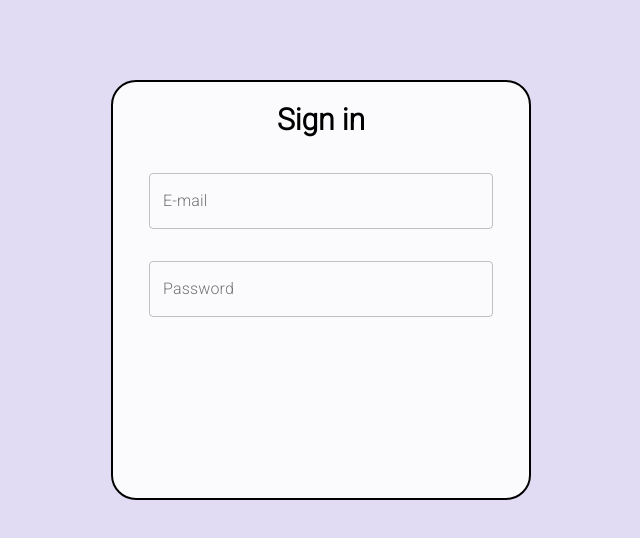
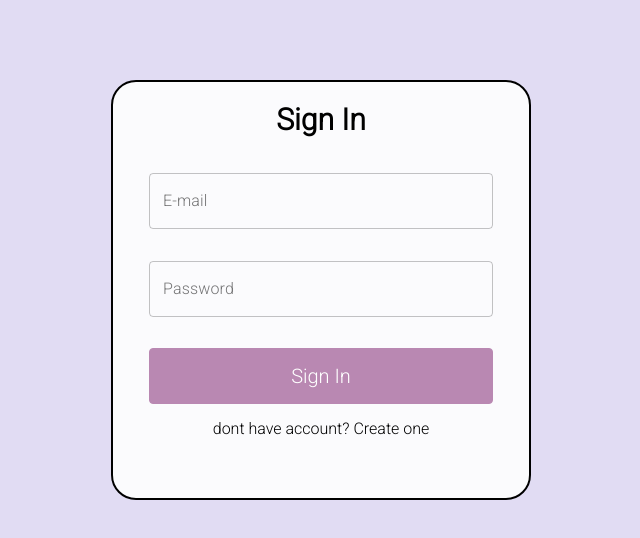
Before and after one commit to KWiduch/music-shop-react-redux, a React (Create React App) app in the folder music-shop/: page /login in a window 1280 px wide. Shown: the top 538 px of the page, without its empty margins (319-959 px from the left). Built offline with nearby package versions, Linux system fonts and the light colour scheme; no server answers; the database is empty.

Commit message:
login+yup

```diff
--- a/music-shop/src/components/LoginScreen.js
+++ b/music-shop/src/components/LoginScreen.js
@@ -1,14 +1,17 @@
 import React from 'react'
 import TextField from '@material-ui/core/TextField';
-import { makeStyles } from '@material-ui/core/styles';
+import { makeStyles, } from '@material-ui/core/styles';
 import { green } from '@material-ui/core/colors';
+import {Formik,Form, ErrorMessage,useFormik} from "formik";
+import {signInSchema} from "./Validation"
+import { Button } from '@material-ui/core';
 
     const useStyles = makeStyles((theme) => ({
   root: {
     '& > *': {
       margin: theme.spacing(2),
 
-    //   width: '25ch',
+      // width: '25ch',
     },
   },
 }));
@@ -16,23 +19,44 @@ import { green } from '@material-ui/core/colors';
 
 const LoginScreen =()=>{
 
-
-
   const classes = useStyles();
 
     return(
         <>
-            <div className="login__container">
-            <div className="login__title">
-                Sign in
-            </div>
-
-            <form>
-                <TextField className={classes.root} style={{color: green}}id="outlined-basic" label="E-mail" variant="outlined" />
-                <TextField className={classes.root} id="outlined-basic" label="Password" variant="outlined" />
-            </form>
-            </div>
-
+        <Formik initialValues={{
+          firstName: "",
+          lastName: "",
+          email: "",
+          password: "",
+          age: "",
+        }}
+        validationSchema={signInSchema}
+        onSubmit={(fields)=>{
+          console.log(fields)
+        }}
+        >
+        <div className="login__container">
+        <div className="login__title">Sign In</div>
+        <Form>
+        <TextField className={classes.root} style={{color: green}}id="outlined-basic" label="E-mail" variant="outlined" />
+        <ErrorMessage
+        name="email"
+        component="div"
+        className="invalid-feedback"
+        style={{color: "red", display: "flex",justifyContent:"Center",fontWeight:"bold"}}
+        />
+        <TextField className={classes.root} id="outlined-basic" label="Password" variant="outlined" />
+        <ErrorMessage
+        name="password"
+        component="div"
+        className="invalid-feedback"
+        style={{color: "red", display: "flex",justifyContent:"Center",fontWeight:"bold"}}
+        />
+        <div className="login_button"><button>Sign In</button></div>
+        <div className="login__info">dont have account? Create one</div>
+        </Form>
+         </div>
+        </Formik>
         </>
 
     );
--- /dev/null
+++ b/music-shop/src/components/Validation.js
@@ -0,0 +1,14 @@
+import * as yup from 'yup'
+
+const signInSchema = yup.object().shape({
+  email: yup
+    .string()
+    .email('invalid email')
+    .required('email required'),
+  password: yup
+    .string()
+    .min(8,"password is too short, min 8 characters required")
+    .required('password required'),
+})
+
+export {signInSchema}
--- a/music-shop/src/components/styles/_LoginScreen.scss
+++ b/music-shop/src/components/styles/_LoginScreen.scss
@@ -16,11 +16,46 @@
     font-size: 30px;
     font-weight: bold;
   }
-  form {
+  Form {
     display: flex;
     flex-direction: column;
     .login__input {
       margin-bottom: 30px;
     }
+    .login_button {
+      display: flex;
+      margin: 0 auto;
+      justify-content: center;
+      align-items: center;
+      width: 344px;
+      height: 56px;
+      button {
+        background: none;
+        border: none;
+        outline: none;
+        cursor: pointer;
+        width: 100%;
+        height: 100%;
+        font-size: 20px;
+        // font-weight: bold;
+        background-color: $cartColorButton;
+        color: white;
+        border: 1px solid $cartColorButton;
+        border-radius: 4px;
+        margin-top: 30px;
+        transition: ease all 0.3s;
+        &:hover {
+          background-color: white;
+          color: $cartColorButton;
+          border: 1px solid $cartColorButton;
+        }
+      }
+    }
+    .login__info {
+      display: flex;
+      justify-content: center;
+      margin-top: 30px;
+      cursor: pointer;
+    }
   }
 }
--- a/music-shop/src/components/styles/styles.css
+++ b/music-shop/src/components/styles/styles.css
@@ -321,7 +321,7 @@
   font-weight: bold;
 }
 
-.login__container form {
+.login__container Form {
   display: -webkit-box;
   display: -ms-flexbox;
   display: flex;
@@ -331,7 +331,56 @@
           flex-direction: column;
 }
 
-.login__container form .login__input {
+.login__container Form .login__input {
   margin-bottom: 30px;
 }
+
+.login__container Form .login_button {
+  display: -webkit-box;
+  display: -ms-flexbox;
+  display: flex;
+  margin: 0 auto;
+  -webkit-box-pack: center;
+      -ms-flex-pack: center;
+          justify-content: center;
+  -webkit-box-align: center;
+      -ms-flex-align: center;
+          align-items: center;
+  width: 344px;
+  height: 56px;
+}
+
+.login__container Form .login_button button {
+  background: none;
+  border: none;
+  outline: none;
+  cursor: pointer;
+  width: 100%;
+  height: 100%;
+  font-size: 20px;
+  background-color: #b988b2;
+  color: white;
+  border: 1px solid #b988b2;
+  border-radius: 4px;
+  margin-top: 30px;
+  -webkit-transition: ease all 0.3s;
+  transition: ease all 0.3s;
+}
+
+.login__container Form .login_button button:hover {
+  background-color: white;
+  color: #b988b2;
+  border: 1px solid #b988b2;
+}
+
+.login__container Form .login__info {
+  display: -webkit-box;
+  display: -ms-flexbox;
+  display: flex;
+  -webkit-box-pack: center;
+      -ms-flex-pack: center;
+          justify-content: center;
+  margin-top: 30px;
+  cursor: pointer;
+}
 /*# sourceMappingURL=styles.css.map */
```
Also changed, not shown: 1 other file (tests, documents, lock files or other folders).
